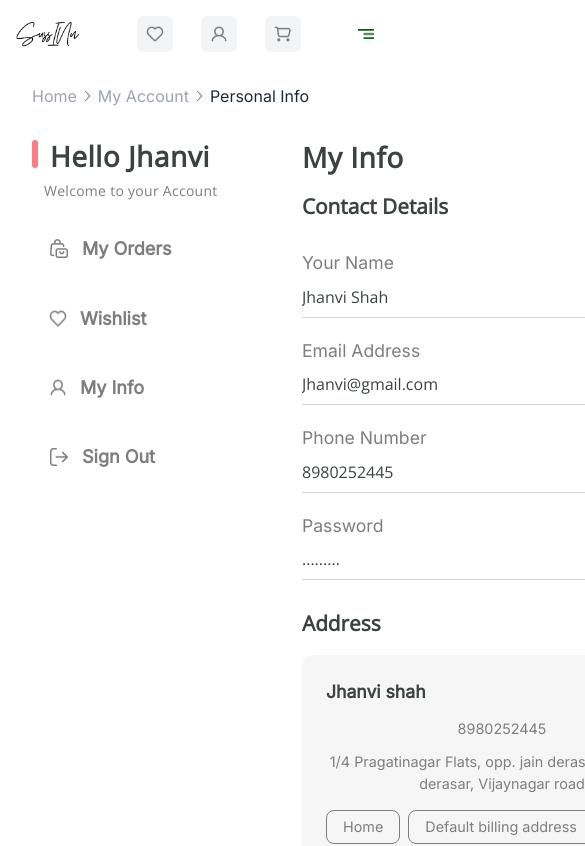
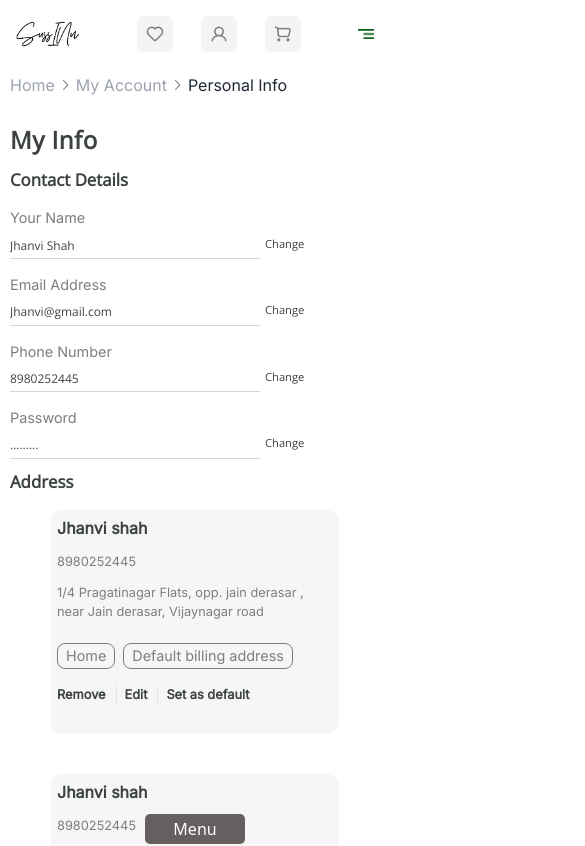
Before and after one commit to m-yunus/suss_ecommerce, a React (Create React App) app: page /contact-details in a window 390 px wide. Shown: the top 846 px of the page, 585 px wide, since content can reach past the window. Built offline with nearby package versions, Linux system fonts and the light colour scheme.

Commit message:
contact details made responsive

```diff
--- a/src/Pages/Contact_Details/Contact_Details_Right/Contact_Details.css
+++ b/src/Pages/Contact_Details/Contact_Details_Right/Contact_Details.css
@@ -54,6 +54,7 @@ font-weight: 600;}
 .address-contact p{
 color: #807D7E;
 font-size: 0.9rem;
+text-align: left;
 }
 .address-contact span{
     border-radius: 0.5rem;
@@ -68,3 +69,104 @@ font-size: 0.9rem;
 
 padding-right: 10px;
 }
+.menu-btn-contact{
+
+
+  display: none;
+
+}
+
+@media(max-width:768px){
+.menu-btn-contact{
+    display: block;
+     background-color: rgb(102, 95, 95);
+     border-radius: 5px;
+  color: white;
+  width: 100px;
+  height: 30px;
+  position: fixed;
+  bottom: 0;
+
+ }
+
+ .address-contact{
+    margin: auto;
+ }
+}
+@media(max-width:530px){
+.contact-details-total{
+    padding: 10px 10px;
+
+}
+.contact-details-right h1{
+font-size: 1.5rem;
+}
+.contact-details-right h2{
+    font-size: 1.05rem;
+    margin-top: 10px;
+
+}
+.contact-details-right span label{
+
+    font-size: 0.9rem;
+
+
+}
+.contact-details-right span{
+    margin-top: 15px;
+}
+.contact-details-right span input{
+height: 30px;
+width: 250px;
+}
+.contact-details-right span input::placeholder{
+    font-size: 12px;
+
+}
+.contact-details-right span button{
+font-size: 0.7rem;
+margin-left: 5px;
+}
+.address-contact{
+width: 18rem;
+height: 14rem;
+border-radius: 0.75rem;
+padding: 6px;
+
+}
+
+
+
+
+
+
+
+.address-contact h3{
+font-size: 1rem;
+font-weight: 600;}
+.address-contact p{
+
+font-size: 0.8rem;
+}
+.address-contact span{
+    margin-top: 5px;
+
+padding: 0.1rem 0.5rem;
+color: #807D7E;
+font-size: 0.9rem;
+}
+.address-contact button{
+font-weight: 600;
+font-size: 0.8rem;
+
+padding-right: 10px;
+}
+.contact-details-top{
+    padding: 10px;
+
+    margin-bottom: 5px;
+    margin-top: -5px;
+
+    font-size: 1rem;
+}
+}
--- a/src/Pages/Contact_Details/Contact_Details_Right/Contact_Details.jsx
+++ b/src/Pages/Contact_Details/Contact_Details_Right/Contact_Details.jsx
@@ -1,30 +1,48 @@
-import React from 'react'
-import "./Contact_Details.css"
-import Navbar from '../../../layout/Navbar';
-import WishlistSidebar from '../WishlistSidebar/WishlistSidebar';
-import arrow from "../../../assets/images/Wishlist-Sidebar/arrow.png"
+import React, { useEffect, useState } from "react";
+import "./Contact_Details.css";
+import Navbar from "../../../layout/Navbar";
+import WishlistSidebar from "../WishlistSidebar/WishlistSidebar";
+import arrow from "../../../assets/images/Wishlist-Sidebar/arrow.png";
 
 const Contact_Details = () => {
+  const [showProductListLeft, setShowProductListLeft] = useState(
+    window.innerWidth > 769
+  );
+  const [showRightSection, setShowRightSection] = useState(true);
+  useEffect(() => {
+    const handleResize = () => {
+      setShowProductListLeft(window.innerWidth > 769);
+    };
+
+    window.addEventListener("resize", handleResize);
+
+    return () => {
+      window.removeEventListener("resize", handleResize);
+    };
+  }, []);
+  const toggleLeftSection = () => {
+    setShowProductListLeft(!showProductListLeft);
+    setShowRightSection(showProductListLeft);
+  };
   return (
     <>
       <Navbar />
-
-      <div className="contact-details-top mb-8 my-4  px-8 flex items-center gap-2">
+      <div className="contact-details-top mb-8 my-4  px-8 flex items-center gap-2 ">
         <p className="text-gray-400">Home</p> <img src={arrow} alt="" />{" "}
         <p className="text-gray-400">My Account</p> <img src={arrow} alt="" />{" "}
         <p className="text-gray-800">Personal Info</p>
       </div>
+      <div className="contact-details-total flex px-8 ">
+        <div>{showProductListLeft && <WishlistSidebar />}</div>
 
-      <div className="flex px-8">
-        <div>
-          <WishlistSidebar />
-        </div>
-        <div className="contact-details-right">
+        {showRightSection && (
+          <div className="contact-details-right  ">
             <h1>My Info</h1>
-          <h2 className="mt-4">Contact Details</h2>
-          <span className="flex flex-col mt-7">
+            <h2 className="mt-4 ">Contact Details</h2>
+            <span className="flex w-full mx-auto flex-col mt-7          ">
+
                 <label htmlFor="">Your Name</label>
-            <div className="w-full flex">
+                <div className="w-full flex  ">
                   <input
                     className="w-full border-b border-gray-300 focus:outline-none focus:border-gray-600 py-2"
                     type="text"
@@ -32,8 +50,9 @@ const Contact_Details = () => {
                   />
                   <button>Change</button>
                 </div>
+
             </span>
-          <span className="flex flex-col mt-5">
+            <span className="flex  flex-col mt-5  ">
               <label htmlFor="">Email Address</label>
               <div className="w-full flex">
                 <input
@@ -46,7 +65,6 @@ const Contact_Details = () => {
             </span>
             <span className="flex flex-col mt-5">
               <label htmlFor="">Phone Number</label>
-
               <div className="w-full flex">
                 <input
                   className="w-full border-b border-gray-300 focus:outline-none focus:border-gray-600 py-2"
@@ -68,8 +86,8 @@ const Contact_Details = () => {
               </div>
             </span>
             <h2 className="mt-7">Address</h2>
-          <div className="flex flex-wrap my-4 gap-x-28 gap-y-10">
-            <div className="address-contact p-6">
+            <div className="flex flex-wrap my-4 gap-x-28  gap-y-10 ">
+              <div className="address-contact p-6 ">
                 <h3>Jhanvi shah</h3>
                 <p className="mt-3">8980252445</p>
                 <p className="mt-3">
@@ -136,14 +154,18 @@ const Contact_Details = () => {
                   <button className="border-r">Edit</button>{" "}
                   <button>Set as default</button>
                 </div>
-
-
               </div>
             </div>
           </div>
+        )}
+      </div>
+      <div className="w-full  flex justify-center">
+        <button className=" menu-btn-contact" onClick={toggleLeftSection}>
+          {showProductListLeft ? "Cancel" : "Menu"}
+        </button>
       </div>
     </>
   );
-}
+};
 
-export default Contact_Details
+export default Contact_Details;
```
Also changed, not shown: src/Pages/Contact_Details/WishlistSidebar/WishlistSide.css (line endings or trailing spaces). Lines whose indentation alone changed are shown as unchanged.
